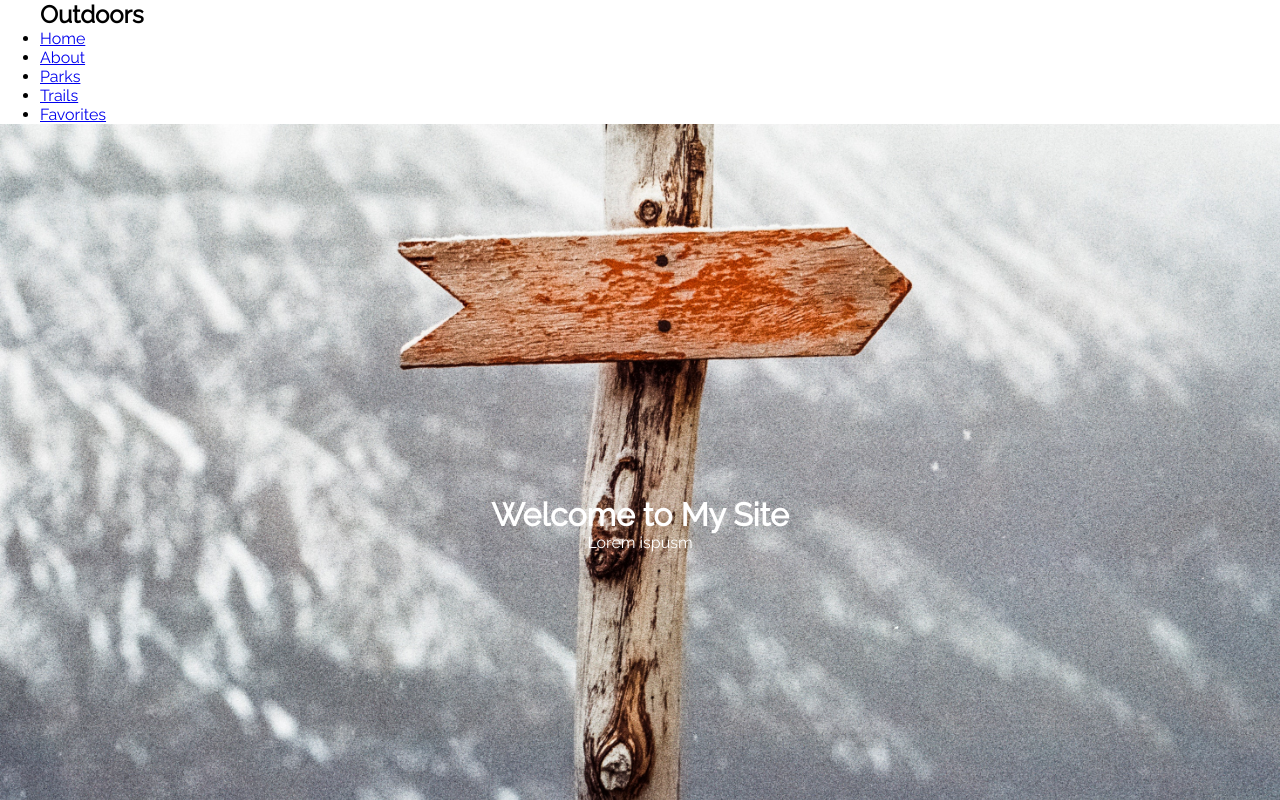
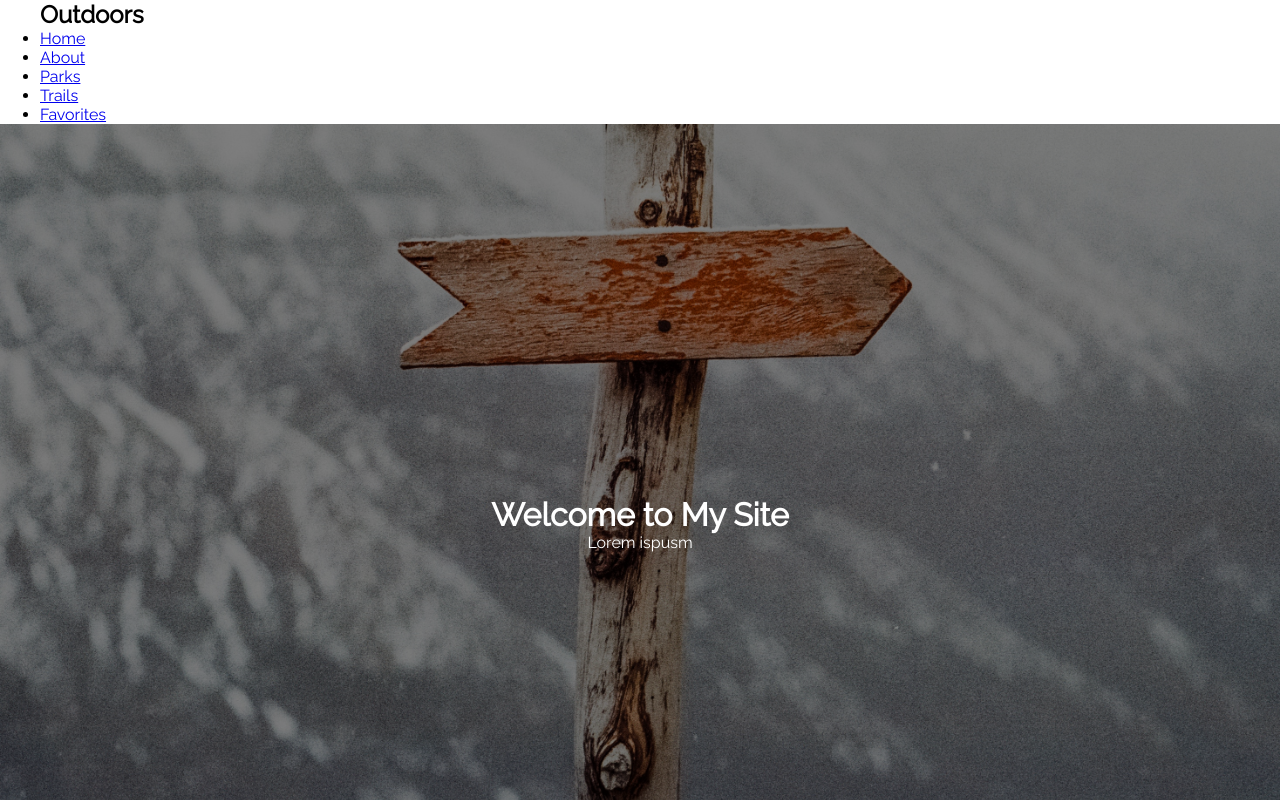
Before and after one commit to Jwatts82/outdoors, a React (Create React App) app: page / in a window 1280 px wide. Shown: the top 800 px of the page. Built offline with nearby package versions, Linux system fonts and the light colour scheme.

Commit message:
update background overlay

```diff
--- a/src/components/Home/Welcome.css
+++ b/src/components/Home/Welcome.css
@@ -11,5 +11,16 @@
   text-align: center;
   position: relative;
   margin-bottom: 20px;
+  z-index: -2;
+}
 
+.hero::before {
+    content: '';
+    position: absolute;
+    top: 0;
+    left: 0;
+    width: 100%;
+    height: 100%;
+    background-color: rgba(0,0,0,0.5);
+    z-index: -1;
 }
```
